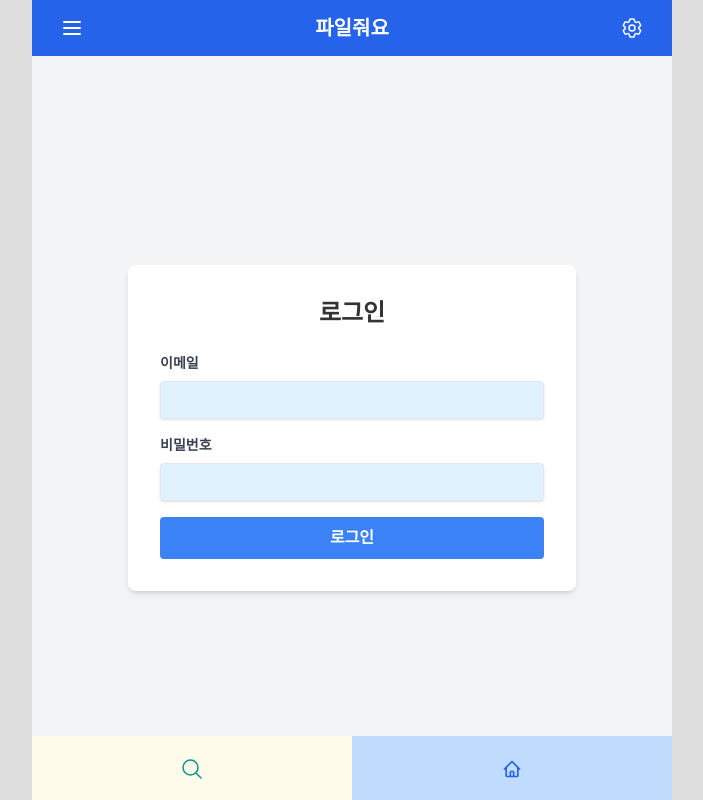
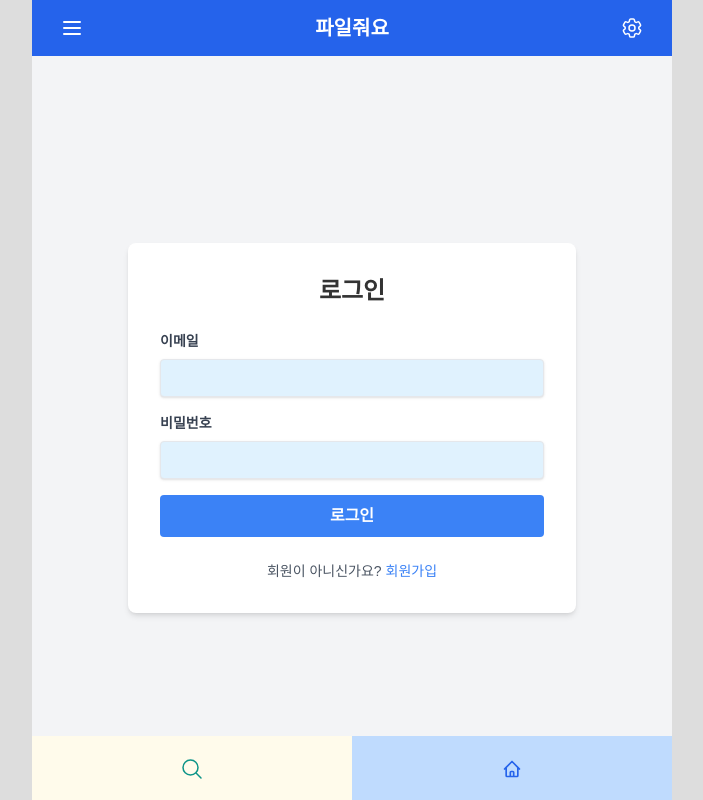
Before and after one commit to vact19/file-jy-FE, a React (Vite) app: page /sign-in in a window 1280 px wide. Shown: the whole page, without its empty margins (288-991 px from the left). Built offline with nearby package versions, Linux system fonts and the light colour scheme; no server answers.

Commit message:
회원가입 UI 추가

```diff
--- a/src/pages/Home.tsx
+++ b/src/pages/Home.tsx
@@ -146,7 +146,7 @@ const Home = () => {
             />
 
             {/* 파일 업로드 Floating Button */}
-            <button className="absolute bottom-24 right-5 btn btn-primary btn-circle"
+            <button className="absolute bottom-36 right-5 btn btn-primary btn-circle"
                     onClick={handleFileUploadButtonClick}
                     disabled={uploadLoading}
             >
--- a/src/pages/SignIn.tsx
+++ b/src/pages/SignIn.tsx
@@ -1,7 +1,7 @@
 // SignIn.tsx (수정 - useMutation 사용, 반환값 없이)
 import React, {useEffect, useState} from 'react';
 import {useMutation} from "../hooks/useMutation.ts";
-import {useNavigate} from "react-router-dom"; // useMutation 훅 임포트!
+import {Link, useNavigate} from "react-router-dom"; // useMutation 훅 임포트!
 
 interface SignInResponse {
     authScheme: string;
@@ -75,6 +75,15 @@ const SignIn = () => {
                         로그인
                     </button>
                 </form>
+                {/* 회원가입 UI 추가 */}
+                <div className="text-center mt-6 text-sm">
+                    <p className="text-gray-600">
+                        회원이 아니신가요?{" "}
+                        <Link to="/sign-up" className="text-blue-500 hover:text-blue-700 font-medium">
+                            회원가입
+                        </Link>
+                    </p>
+                </div>
             </div>
         </div>
     );
--- a/src/pages/SignUp.tsx
+++ b/src/pages/SignUp.tsx
@@ -1,7 +1,7 @@
 // Register.tsx
 import React, { useEffect, useState } from 'react';
 import { useMutation } from "../hooks/useMutation.ts";
-import { useNavigate } from "react-router-dom";
+import {Link, useNavigate} from "react-router-dom";
 
 interface SignInRequest {
     email: string;
@@ -139,16 +139,12 @@ const SignUp = () => {
 
                     <div className="text-center mt-2">
                         <span className="text-gray-600">이미 계정이 있으신가요?</span>{' '}
-                        <a
-                            href="/login"
+                        <Link
+                            to="/sign-in"
                             className="text-blue-500 hover:text-blue-700"
-                            onClick={(e) => {
-                                e.preventDefault();
-                                navigate('/login');
-                            }}
                         >
                             로그인하기
-                        </a>
+                        </Link>
                     </div>
                 </form>
             </div>
```
